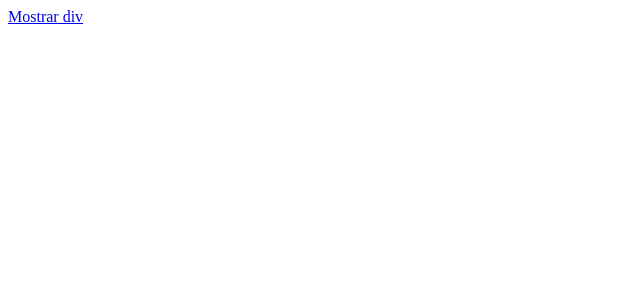
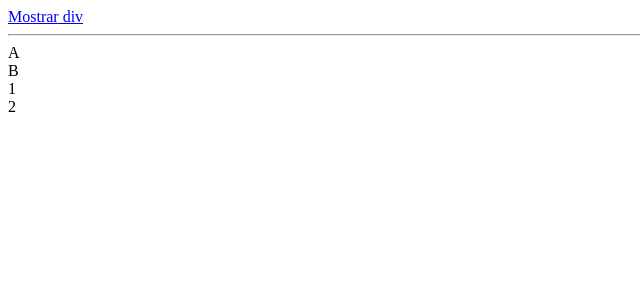
Before and after one commit to front-studies/angular, an Angular app: page / in a window 1280 px wide. Shown: the top 300 px of the page, without its empty margins (0-640 px from the left). Built offline with nearby package versions, Linux system fonts and the light colour scheme.

Commit message:
Using Array

```diff
--- a/src/app/app.component.html
+++ b/src/app/app.component.html
@@ -6,3 +6,9 @@
 <div *ngIf="active">
   Div Active
 </div>
+
+<hr>
+
+<div *ngFor="let value of array">
+  {{ value }}
+</div>
--- a/src/app/app.component.ts
+++ b/src/app/app.component.ts
@@ -10,8 +10,12 @@ export class AppComponent {
 
   active: boolean = false;
 
+  array: string[];
+
   constructor() {
     console.log('Constructor!');
+
+    this.array = ['A', 'B', 1, 2];
   }
 
   mostraConsole() {
```
